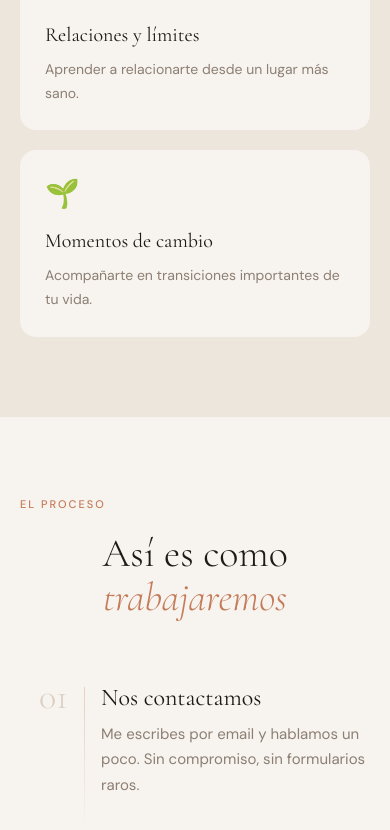
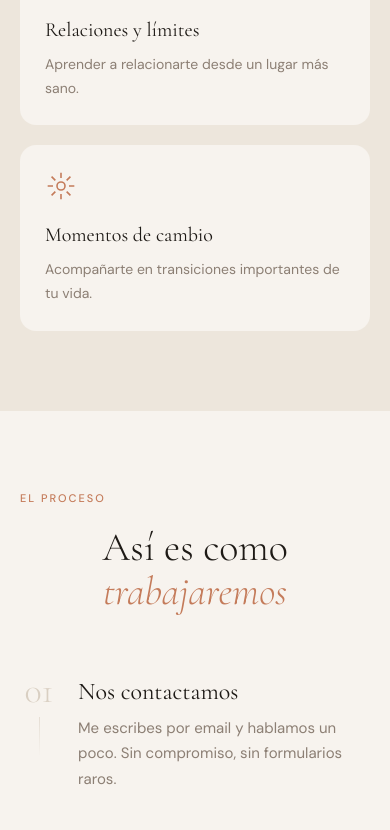
Before and after one commit to Frut0ss/miriam-website, a React (Create React App) app: page / in a window 390 px wide. Shown: the part 3025-3855 px from the top of the page. Built offline with nearby package versions, Linux system fonts and the light colour scheme.

Commit message:
updates style

```diff
--- a/src/App.css
+++ b/src/App.css
@@ -460,9 +460,14 @@ img { max-width: 100%; display: block; }
 }
 
 .area-card__icon {
-  font-size: 28px;
-  margin-bottom: 16px;
-  display: block;
+  width: 32px;
+  height: 32px;
+  margin-bottom: 20px;
+  color: var(--terra);
+}
+.area-card__icon svg {
+  width: 100%;
+  height: 100%;
 }
 .area-card h3 {
   font-family: var(--font-display);
@@ -490,35 +495,41 @@ img { max-width: 100%; display: block; }
 }
 
 .step {
-  display: grid;
-  grid-template-columns: 64px 1px 1fr;
-  gap: 0 24px;
-  padding-bottom: 48px;
-  position: relative;
+  display: flex;
+  gap: 28px;
+  align-items: flex-start;
 }
-.step:last-child { padding-bottom: 0; }
+
+.step__left {
+  display: flex;
+  flex-direction: column;
+  align-items: center;
+  flex-shrink: 0;
+  width: 48px;
+}
 
 .step__num {
   font-family: var(--font-display);
-  font-size: 48px;
+  font-size: 42px;
   font-weight: 300;
   color: var(--sand);
   line-height: 1;
-  text-align: right;
+  flex-shrink: 0;
 }
 
 .step__connector {
-  background: linear-gradient(to bottom, var(--terra), transparent);
   width: 1px;
-  align-self: stretch;
-  margin: 8px 0;
-  opacity: 0.3;
+  flex: 1;
+  min-height: 40px;
+  background: linear-gradient(to bottom, var(--sand), transparent);
+  margin-top: 8px;
+  opacity: 0.6;
 }
 .step:last-child .step__connector { display: none; }
 
 .step__body {
   padding-top: 4px;
-  padding-bottom: 40px;
+  padding-bottom: 52px;
 }
 .step:last-child .step__body { padding-bottom: 0; }
 
@@ -543,6 +554,9 @@ img { max-width: 100%; display: block; }
   margin-top: 60px;
 }
 .format-pill {
+  display: inline-flex;
+  align-items: center;
+  gap: 10px;
   background: var(--warm);
   border: 1px solid var(--sand);
   padding: 12px 24px;
@@ -550,6 +564,12 @@ img { max-width: 100%; display: block; }
   font-size: 14px;
   color: var(--ink-soft);
   font-weight: 400;
+}
+.format-pill svg {
+  width: 16px;
+  height: 16px;
+  color: var(--terra);
+  flex-shrink: 0;
 }
 
 /* ─── Contacto ────────────────────────────────────────────────────────────── */
@@ -702,10 +722,8 @@ img { max-width: 100%; display: block; }
     grid-template-columns: 1fr 1fr;
   }
 
-  .step {
-    grid-template-columns: 48px 1px 1fr;
-    gap: 0 16px;
-  }
+  .step { gap: 20px; }
+  .step__left { width: 38px; }
   .step__num { font-size: 36px; }
 }
 
--- a/src/App.js
+++ b/src/App.js
@@ -148,12 +148,30 @@ function QuienSoy() {
 
 // ─── En qué ayudo ─────────────────────────────────────────────────────────────
 const AREAS = [
-  { icon: '🌀', title: 'Ansiedad y sobrepensamiento', desc: 'Cuando la cabeza no para y el cuerpo lo acusa.' },
-  { icon: '🌊', title: 'Gestión emocional', desc: 'Aprender a sentir sin que las emociones te desborden.' },
-  { icon: '🧭', title: 'Bloqueos y falta de dirección', desc: 'Cuando sabes que quieres cambiar algo pero no sabes por dónde.' },
-  { icon: '🪞', title: 'Autoexigencia y presión', desc: 'Soltar el perfeccionismo y tratarte con más amabilidad.' },
-  { icon: '🤝', title: 'Relaciones y límites', desc: 'Aprender a relacionarte desde un lugar más sano.' },
-  { icon: '🌱', title: 'Momentos de cambio', desc: 'Acompañarte en transiciones importantes de tu vida.' },
+  {
+    icon: <svg viewBox="0 0 24 24" fill="none" stroke="currentColor" strokeWidth="1.2"><path d="M12 2C6 8 6 16 12 22M12 2c6 6 6 14 0 20M12 2v20M2 12h20"/></svg>,
+    title: 'Ansiedad y sobrepensamiento', desc: 'Cuando la cabeza no para y el cuerpo lo acusa.'
+  },
+  {
+    icon: <svg viewBox="0 0 24 24" fill="none" stroke="currentColor" strokeWidth="1.2"><path d="M12 21.6C6 18 2 13.8 2 9a6 6 0 0 1 10-4.47A6 6 0 0 1 22 9c0 4.8-4 9-10 12.6z"/></svg>,
+    title: 'Gestión emocional', desc: 'Aprender a sentir sin que las emociones te desborden.'
+  },
+  {
+    icon: <svg viewBox="0 0 24 24" fill="none" stroke="currentColor" strokeWidth="1.2"><circle cx="12" cy="12" r="3"/><path d="M12 2v3M12 19v3M2 12h3M19 12h3M5.6 5.6l2.1 2.1M16.3 16.3l2.1 2.1M5.6 18.4l2.1-2.1M16.3 7.7l2.1-2.1"/></svg>,
+    title: 'Bloqueos y falta de dirección', desc: 'Cuando sabes que quieres cambiar algo pero no sabes por dónde.'
+  },
+  {
+    icon: <svg viewBox="0 0 24 24" fill="none" stroke="currentColor" strokeWidth="1.2"><path d="M12 2a10 10 0 1 0 10 10"/><path d="M22 2L12 12M17 2h5v5"/></svg>,
+    title: 'Autoexigencia y presión', desc: 'Soltar el perfeccionismo y tratarte con más amabilidad.'
+  },
+  {
+    icon: <svg viewBox="0 0 24 24" fill="none" stroke="currentColor" strokeWidth="1.2"><path d="M17 21v-2a4 4 0 0 0-4-4H5a4 4 0 0 0-4 4v2"/><circle cx="9" cy="7" r="4"/><path d="M23 21v-2a4 4 0 0 0-3-3.87M16 3.13a4 4 0 0 1 0 7.75"/></svg>,
+    title: 'Relaciones y límites', desc: 'Aprender a relacionarte desde un lugar más sano.'
+  },
+  {
+    icon: <svg viewBox="0 0 24 24" fill="none" stroke="currentColor" strokeWidth="1.2"><path d="M12 2v4M12 18v4M4.93 4.93l2.83 2.83M16.24 16.24l2.83 2.83M2 12h4M18 12h4M4.93 19.07l2.83-2.83M16.24 7.76l2.83-2.83"/><circle cx="12" cy="12" r="3"/></svg>,
+    title: 'Momentos de cambio', desc: 'Acompañarte en transiciones importantes de tu vida.'
+  },
 ];
 
 function EnQueAyudo() {
@@ -201,8 +219,10 @@ function ComoTrabajo() {
         <div className="steps">
           {STEPS.map((s, i) => (
             <div key={i} className="step" style={{ '--delay': `${i * 0.12}s` }}>
-              <div className="step__num">{s.num}</div>
-              <div className="step__connector" />
+              <div className="step__left">
+                <div className="step__num">{s.num}</div>
+                <div className="step__connector" />
+              </div>
               <div className="step__body">
                 <h3>{s.title}</h3>
                 <p>{s.desc}</p>
@@ -211,9 +231,18 @@ function ComoTrabajo() {
           ))}
         </div>
         <div className="como-trabajo__formats">
-          <div className="format-pill">🌍 Online</div>
-          <div className="format-pill">🏢 Presencial</div>
-          <div className="format-pill">🕐 Horario flexible</div>
+          <div className="format-pill">
+            <svg viewBox="0 0 20 20" fill="none" stroke="currentColor" strokeWidth="1.5"><circle cx="10" cy="10" r="7"/><path d="M10 3c-2.5 2.5-2.5 11.5 0 14M10 3c2.5 2.5 2.5 11.5 0 14M3 10h14"/></svg>
+            Online
+          </div>
+          <div className="format-pill">
+            <svg viewBox="0 0 20 20" fill="none" stroke="currentColor" strokeWidth="1.5"><rect x="3" y="7" width="14" height="10" rx="2"/><path d="M7 7V5a3 3 0 0 1 6 0v2"/></svg>
+            Presencial
+          </div>
+          <div className="format-pill">
+            <svg viewBox="0 0 20 20" fill="none" stroke="currentColor" strokeWidth="1.5"><circle cx="10" cy="10" r="7"/><path d="M10 6v4l2.5 2.5"/></svg>
+            Horario flexible
+          </div>
         </div>
       </div>
     </section>
@@ -259,15 +288,15 @@ function Contacto() {
             <span className="btn__arrow">→</span>
           </a>
           <div className="contacto__socials">
-            <a href="#" aria-label="Instagram" className="social-link">
+            <button aria-label="Instagram" className="social-link">
               <svg viewBox="0 0 24 24" fill="none" stroke="currentColor" strokeWidth="1.5"><rect x="2" y="2" width="20" height="20" rx="5" /><circle cx="12" cy="12" r="5" /><circle cx="17.5" cy="6.5" r="1" fill="currentColor" stroke="none"/></svg>
-            </a>
-            <a href="#" aria-label="TikTok" className="social-link">
+            </button>
+            <button aria-label="TikTok" className="social-link">
               <svg viewBox="0 0 24 24" fill="none" stroke="currentColor" strokeWidth="1.5"><path d="M9 12a4 4 0 1 0 4 4V4a5 5 0 0 0 5 5"/></svg>
-            </a>
-            <a href="#" aria-label="LinkedIn" className="social-link">
+            </button>
+            <button aria-label="LinkedIn" className="social-link">
               <svg viewBox="0 0 24 24" fill="none" stroke="currentColor" strokeWidth="1.5"><rect x="2" y="2" width="20" height="20" rx="4"/><path d="M7 10v7M7 7v.01M12 10v7m0-5a3 3 0 0 1 6 0v5"/></svg>
-            </a>
+            </button>
           </div>
         </div>
       </div>
```
Also changed, not shown: 1 other file (tests, documents, lock files or other folders).
